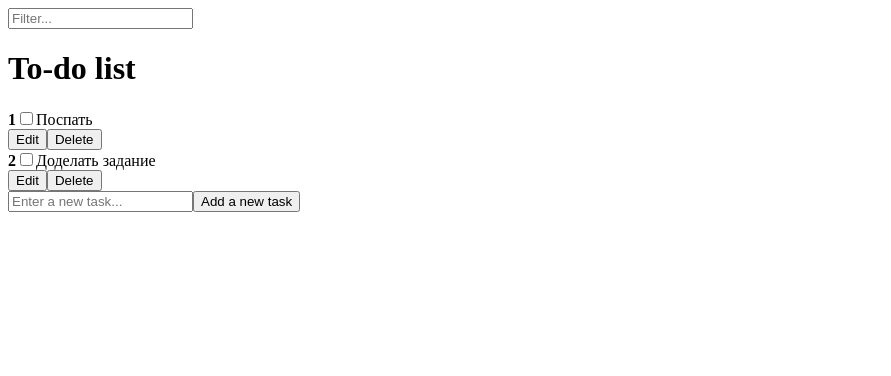
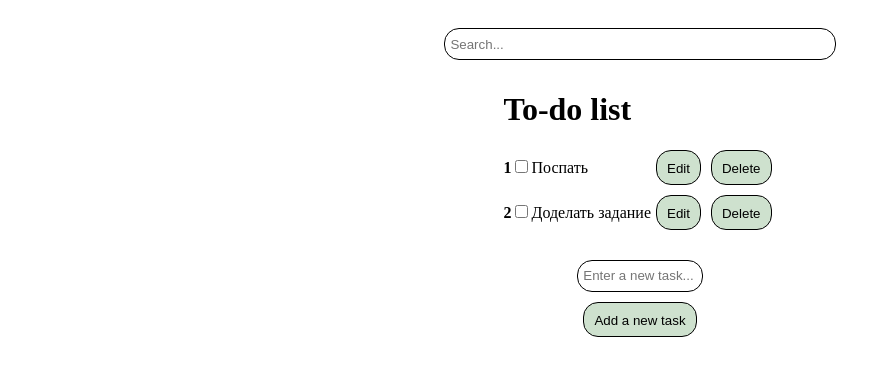
Before and after one commit to leenmirise/tasks, a React (Create React App) app: page / in a window 1280 px wide. Shown: the top 376 px of the page, without its empty margins (0-891 px from the left). Built offline with nearby package versions, Linux system fonts and the light colour scheme.

Commit message:
feat: add css

```diff
--- a/src/App.js
+++ b/src/App.js
@@ -1,6 +1,7 @@
 import React, {useState, useMemo} from "react";
 import TaskList from "./components/TaskList";
 import TaskForm from "./components/TaskForm";
+import style from "./components/styles/content.module.css";
 
 function App() {
 
@@ -34,12 +35,14 @@ function App() {
     }, [search, tasks])
 
     return (
-        <div className="App">
+        <div className="App" style={{display: 'flex', justifyContent: 'center'}}>
+            <div className={style.content}>
                 <input
                     type='text'
-                placeholder='Filter...'
+                    placeholder='Search...'
                     value={search}
                     onChange={e => (setSearch(e.target.value))}
+                    className={style.inputs}
                 />
                 {tasks.length !== 0
                     ? <TaskList tasks={searchTasks} remove={removeTask} update={updateTask}/>
@@ -47,6 +50,7 @@ function App() {
                 }
                 <TaskForm  create={createTask}/>
             </div>
+        </div>
     );
 }
 
--- a/src/components/TaskForm.jsx
+++ b/src/components/TaskForm.jsx
@@ -1,4 +1,5 @@
 import React, {useState} from 'react';
+import style from "./styles/content.module.css"
 
 const TaskForm = ({create}) => {
 
@@ -18,13 +19,16 @@ const TaskForm = ({create}) => {
 
     return (
         <form>
+            <div className={style.forms}>
                 <input
                     type='text'
                     placeholder='Enter a new task...'
                     value={taskText}
                     onChange={e => setTaskText(e.target.value)}
+                    className={style.inputs}
                 />
-            <button onClick={addNewTask}>Add a new task</button>
+                <button onClick={addNewTask} className={style.buttons}>Add a new task</button>
+            </div>
         </form>
     );
 };
--- a/src/components/TaskItem.jsx
+++ b/src/components/TaskItem.jsx
@@ -1,4 +1,5 @@
 import React, {useState} from 'react';
+import style from "./styles/content.module.css";
 
 const TaskItem = (props) => {
 
@@ -33,29 +34,37 @@ const TaskItem = (props) => {
     return (
         <div>
             <div>
-                <strong>{props.number}</strong>
                 {isEditing
                     ? (
+                        <div  className={style.task}>
                             <div>
-                            <input type='text' value={editedText} onChange={e => setEditedText(e.target.value)} />
-                            <button onClick={saveClick}>Save</button>
-                            <button onClick={cancelClick}>Cancel</button>
+                                <strong>{props.number}</strong>
+                                <input
+                                    type='text'
+                                    value={editedText}
+                                    onChange={e => setEditedText(e.target.value)}
+                                    className={style.inputs}
+                                />
+                            </div>
+                            <div>
+                                <button onClick={saveClick} className={style.buttons}>Save</button>
+                                <button onClick={cancelClick} className={style.buttons}>Cancel</button>
+                            </div>
                         </div>
                     )
                     : (
+                        <div className={style.task}>
+                            <div>
+                                <strong>{props.number}</strong>
                                 <label>
                                     <input type='checkbox' id={props.task.id} checked={isChecked} onChange={checkboxChange} />
                                     <span style={textStyle}>{props.task.todo}</span>
                                 </label>
-                    )}
                             </div>
                             <div>
-                {isEditing
-                    ? null
-                    : (
-                        <div>
-                            <button onClick={() => setIsEditing(true)}>Edit</button>
-                            <button onClick={() => props.remove(props.task)}>Delete</button>
+                                <button onClick={() => setIsEditing(true)} className={style.buttons}>Edit</button>
+                                <button onClick={() => props.remove(props.task)} className={style.buttons}>Delete</button>
+                            </div>
                         </div>
                     )}
             </div>
--- a/src/components/TaskList.jsx
+++ b/src/components/TaskList.jsx
@@ -1,9 +1,10 @@
 import React from 'react';
 import TaskItem from "./TaskItem";
+import style from './styles/content.module.css';
 
 const TaskList = ({tasks, remove, update}) => {
     return (
-        <div>
+        <div className={style.list}>
             <h1>To-do list</h1>
             {tasks.map((task, index) =>
                 <TaskItem remove={remove} update={update} number={index+1} task={task} key={task.id}/>
--- /dev/null
+++ b/src/components/styles/content.module.css
@@ -0,0 +1,41 @@
+.content{
+    width: 50%;
+    display: flex;
+    flex-direction: column;
+    align-items: center;
+    justify-content: center;
+}
+
+.inputs{
+    padding: 5px 5px 5px 5px;
+    height: 20px;
+    border: 1px solid black;
+    border-radius: 15px;
+    margin-top: 20px;
+    width: 60%;
+    margin-bottom: 10px;
+}
+
+.forms{
+    display: flex;
+    flex-direction: column;
+    align-items: center;
+}
+
+.buttons{
+    padding: 10px 10px 10px 10px;
+    height: 35px;
+    border: 1px solid black;
+    border-radius: 15px;
+    cursor: pointer;
+    background-color: rgba(143, 188, 143, 0.44);
+    margin: 0 5px 0 5px;
+}
+
+.task{
+    display: flex;
+    justify-content: space-between;
+    margin-top: 10px;
+    margin-bottom: 10px;
+    align-items: center;
+}
```
Lines whose indentation alone changed are shown as unchanged.
